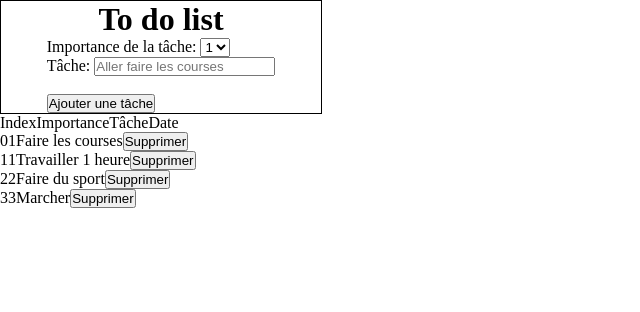
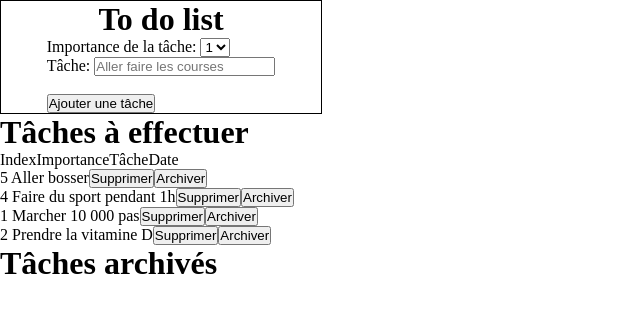
Before and after one commit to Akeops/toDoList, a plain HTML site: page index.html in a window 1280 px wide. Shown: the whole page, without its empty margins (0-640 px from the left). Drawn offline with Linux system fonts and the light colour scheme.

Commit message:
J'ai changé le fonctionnement objet en classe pour plus d'optimisation

```diff
--- a/app.js
+++ b/app.js
@@ -4,6 +4,33 @@ const tache = document.querySelector("#tache");
 const buttonAjouter = document.querySelector("#buttonAjouter");
 const ul = document.querySelector("#maListe");
 
+class TacheManager {
+  constructor(taches) {
+    this._taches = [];
+  }
+
+  get taches() {
+    return this._taches;
+  }
+
+  ajoutTache(importance, nomTache, date) {
+    this.taches.push({
+      	importance,
+		nomTache,
+	  	date
+    });
+  }
+
+  supprimerTache(key) {
+    if (key >= 0 && key < this.taches.length) {
+      // Il vaut mieux utiliser une fonction native qui supprime directement dans le tableau plutôt que delete
+      this.taches.splice(key, 1);
+      console.log("Tâche supprimée avec succès.");
+    } else {
+      console.error("Indice invalide. La tâche n'a pas été supprimée.");
+    }
+  }
+}
 
 function getDate() {
   const date = new Date();
@@ -25,66 +52,37 @@ function getDate() {
     return e;
   }
 }
+const tacheManager = new TacheManager();
+tacheManager.ajoutTache(5, "Aller bosser", "");
+tacheManager.ajoutTache(4, "Faire du sport pendant 1h", "");
+tacheManager.ajoutTache(1, "Marcher 10 000 pas", "");
+tacheManager.ajoutTache(2, "Prendre la vitamine D", "");
 
-const tacheObjet = {
-	taches: [
-		{ importance: 1, nameTache: "Faire les courses", date: "" },
-		{ importance: 1, nameTache: "Travailler 1 heure", date: "" },
-		{ importance: 2, nameTache: "Faire du sport", date: "" },
-		{ importance: 3, nameTache: "Marcher", date: "" },
-	],
 
-	ajoutTache(importance, nameTache, date) {
-		this.taches.push({
-			importance,
-			nameTache,
-			date,
-		});
-	},
-
-	supprimerTache(key) {
-		if (key >= 0 && key < this.taches.length) {
-			// Il vaut mieux utiliser une fonction native qui supprime directement dans le tableau plutôt que delete
-			this.taches.splice(key, 1);
-			console.log("Tâche supprimée avec succès.");
-		} else {
-			console.error("Indice invalide. La tâche n'a pas été supprimée.");
-		}
-	}
-};
 
 function afficherTaches() {
-	ul.innerHTML = ""; // Efface le contenu de la liste pour éviter les doublons
-	for (let key in tacheObjet.taches) {
+  tacheManager.taches.forEach((tache) => {
+    // ul.innerHTML = ""; // Efface le contenu de la liste pour éviter les doublons
     const li = document.createElement("li");
-		const pIndex = document.createElement("p");
-		const pImportance = document.createElement("p");
-		const pName = document.createElement("p");
-		const pDate = document.createElement("p");
     const buttonSupprimer = document.createElement("button");
-
-		const currentKey = parseInt(key); // Convertit la clé en nombre entier
+    const buttonArchiver = document.createElement("button");
 
     buttonSupprimer.textContent = "Supprimer";
     buttonSupprimer.className = "suppr";
-		pIndex.textContent = currentKey;
-		pImportance.textContent = tacheObjet.taches[currentKey]["importance"];
-		pName.textContent = tacheObjet.taches[currentKey]["nameTache"];
-		pDate.textContent = tacheObjet.taches[currentKey]["date"];
-
+    buttonArchiver.textContent = "Archiver";
+    buttonArchiver.className = "archiver";
+    const tacheDetail = `${tache.importance}  ${tache.nomTache}  ${tache.date}`;
+    console.log(tacheDetail);
+	  li.innerHTML = tacheDetail;
     ul.append(li);
-		li.append(pIndex);
-		li.append(pImportance);
-		li.append(pName);
-		li.append(pDate);
     li.append(buttonSupprimer);
+    li.append(buttonArchiver);
 
     buttonSupprimer.addEventListener("click", function () {
       tacheObjet.supprimerTache(currentKey);
       afficherTaches(); // Met à jour l'interface après la suppression
     });
-		console.log(tacheObjet.taches[currentKey]);
+  });
 }
-}
-console.log(getDate())
+
 afficherTaches();
--- a/index.html
+++ b/index.html
@@ -34,10 +34,14 @@
 
     </div>
     <div id="div2">
-      <li id="ligneTache"><p id="textIndex">Index</p><p id="textImportance">Importance</p><p id="textTache">Tâche</p><p id="textDate">Date</p></li>
-        <ul id="maListe">
-        </ul>
-      </div>
+          <h1>Tâches à effectuer</h1>
+          <li id="ligneTache"><p id="textIndex">Index</p><p id="textImportance">Importance</p><p id="textTache">Tâche</p><p id="textDate">Date</p></li>
+          <ul id="maListe">
+          </ul>
+    </div>
+    <div id="div3">
+      <h1>Tâches archivés</h1>
+    </div>
 
 
   </body>
```
Also changed, not shown: test.js (+35 -22 lines). Lines whose indentation alone changed are shown as unchanged.
